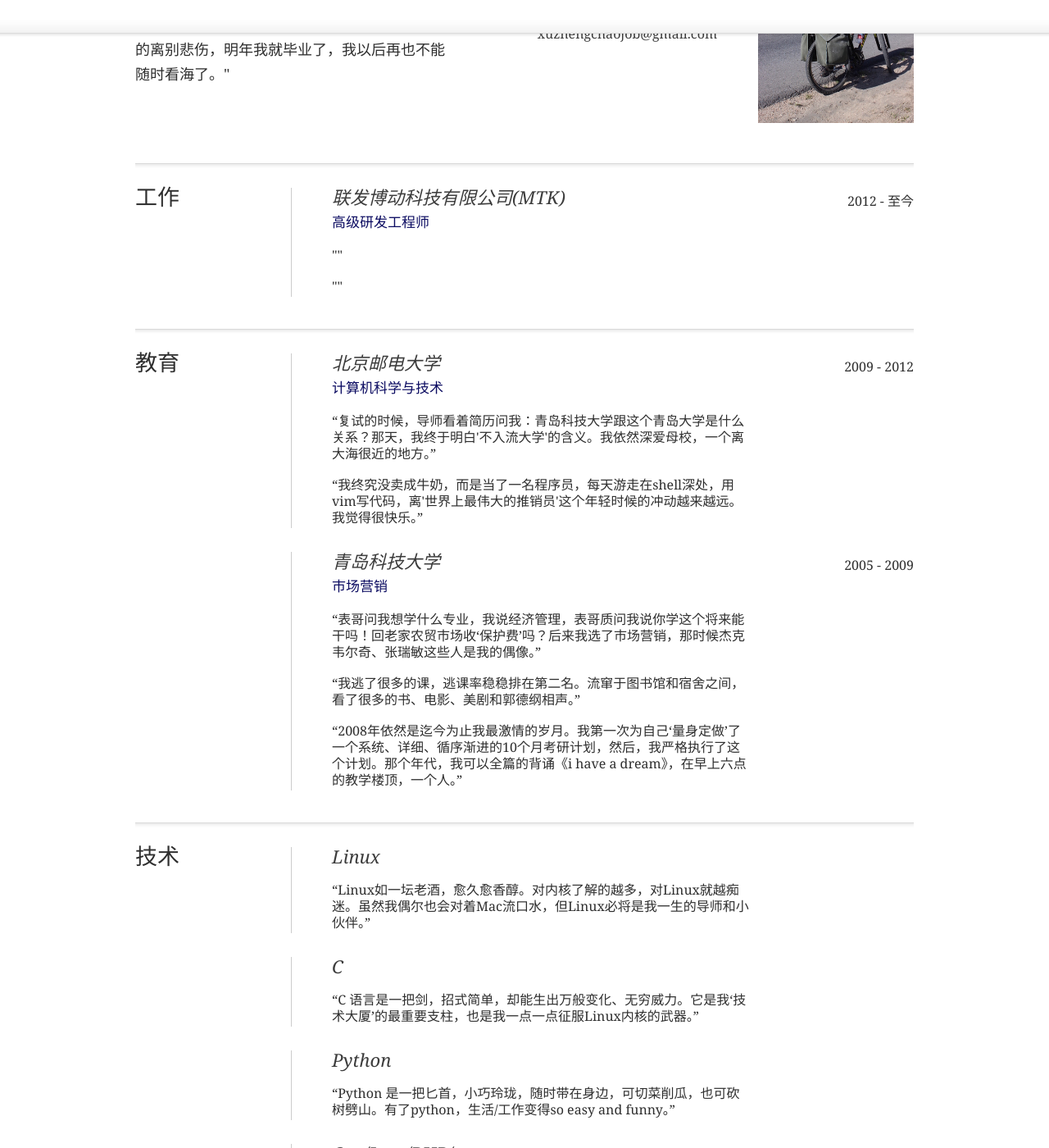
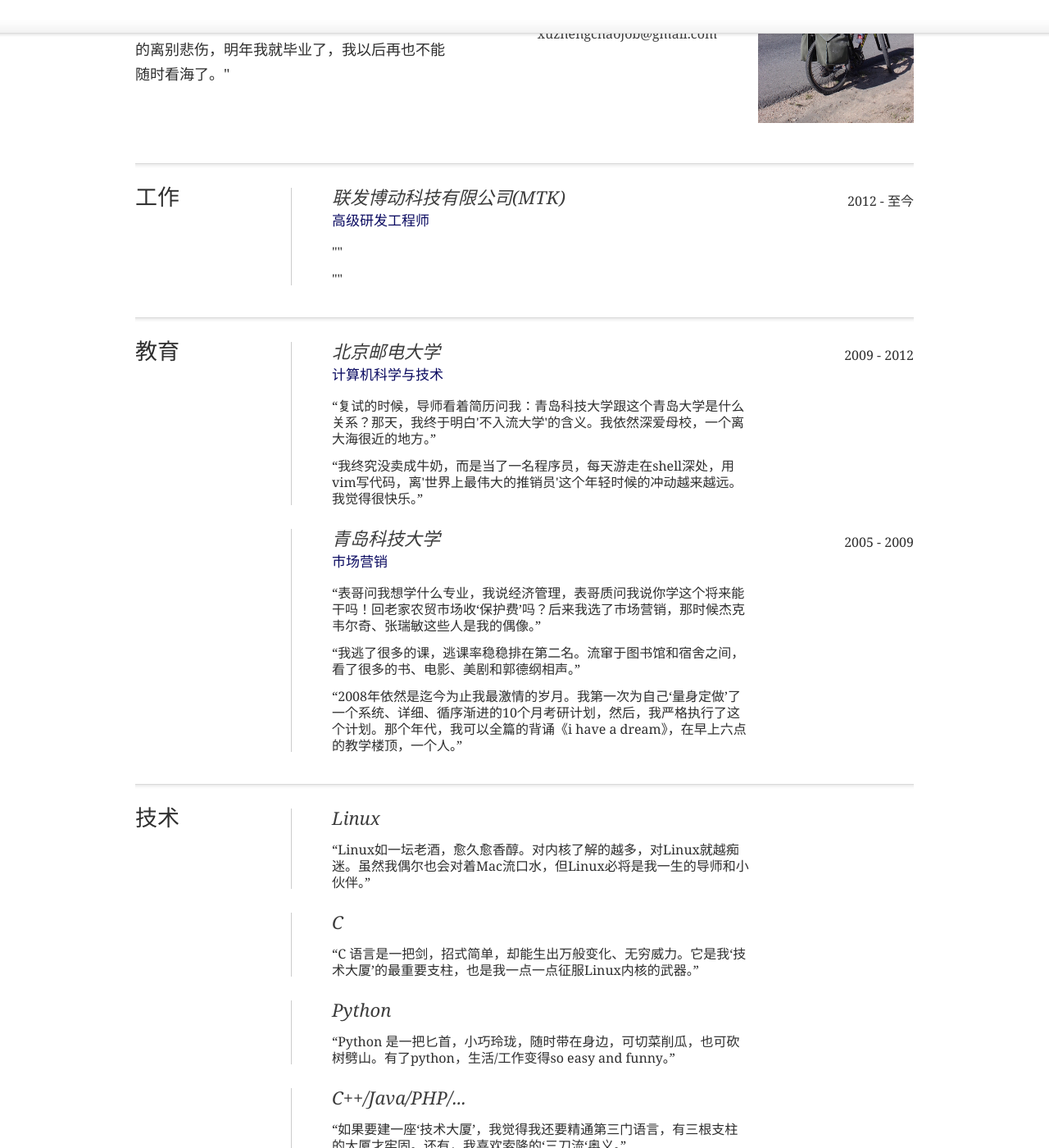
Before and after one commit to byrlx/byrlx.github.io, a Jekyll site: the page aboutme/index.html, which Jekyll copies as it is, in a window 1280 px wide and 1400 px high, scrolled down 215 px. Shown: the whole window at 82% size. Built offline with Jekyll 4.4.1, drawn with Linux system fonts in a browser that asks for light colours; nearby versions of some CDN libraries; Markdown is read by kramdown in place of the engine named in the settings.

Commit message:
“update”

```diff
--- a/aboutme/css/main.css
+++ b/aboutme/css/main.css
@@ -42,7 +42,7 @@ h3 {
 }
 
 p {
-  margin-bottom: 18px;
+  margin-bottom: 13px;
 }
 
 a:link, a:visited {
@@ -209,7 +209,7 @@ a:link:hover, a:visited:hover {
 
 .section h3 {
   line-height: 22px;
-  margin-bottom: 20px;
+  margin-bottom: 18px;
   font-style: italic;
 }
 
@@ -217,7 +217,7 @@ a:link:hover, a:visited:hover {
   font-size: 17px;
   font-weight: normal;
   font-style: normal;
-  margin-bottom: 20px;
+  margin-bottom: 18px;
   margin-top: -10px;
   color: #0b0b61;
 }
```
